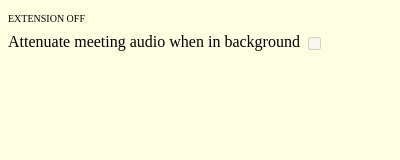
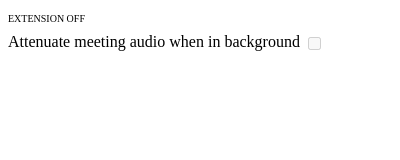
Before and after one commit to villetou/google-meet-room-effect-extension, a browser extension: page popup/settings.html in a window 400 px wide. Drawn offline with Linux system fonts and the light colour scheme.

Commit message:
Remove Windows 3.1ish background color from settings popup

```diff
--- a/popup/settings.html
+++ b/popup/settings.html
@@ -6,7 +6,7 @@
     <style>
         body {
             font-size: 100%;
-            background: #ffffe4;
+            background: #ffffff;
         }
 
         label {
```
